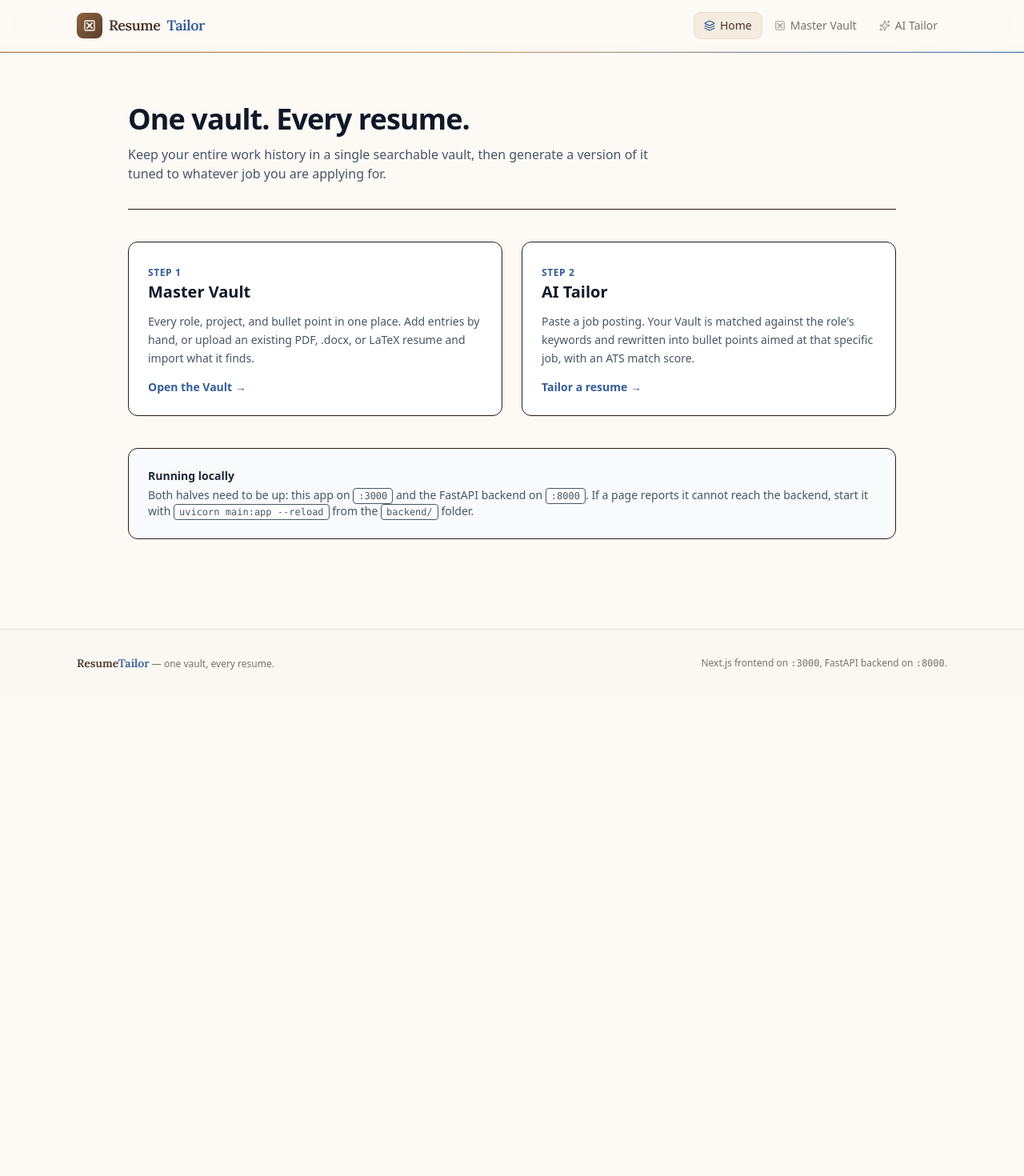
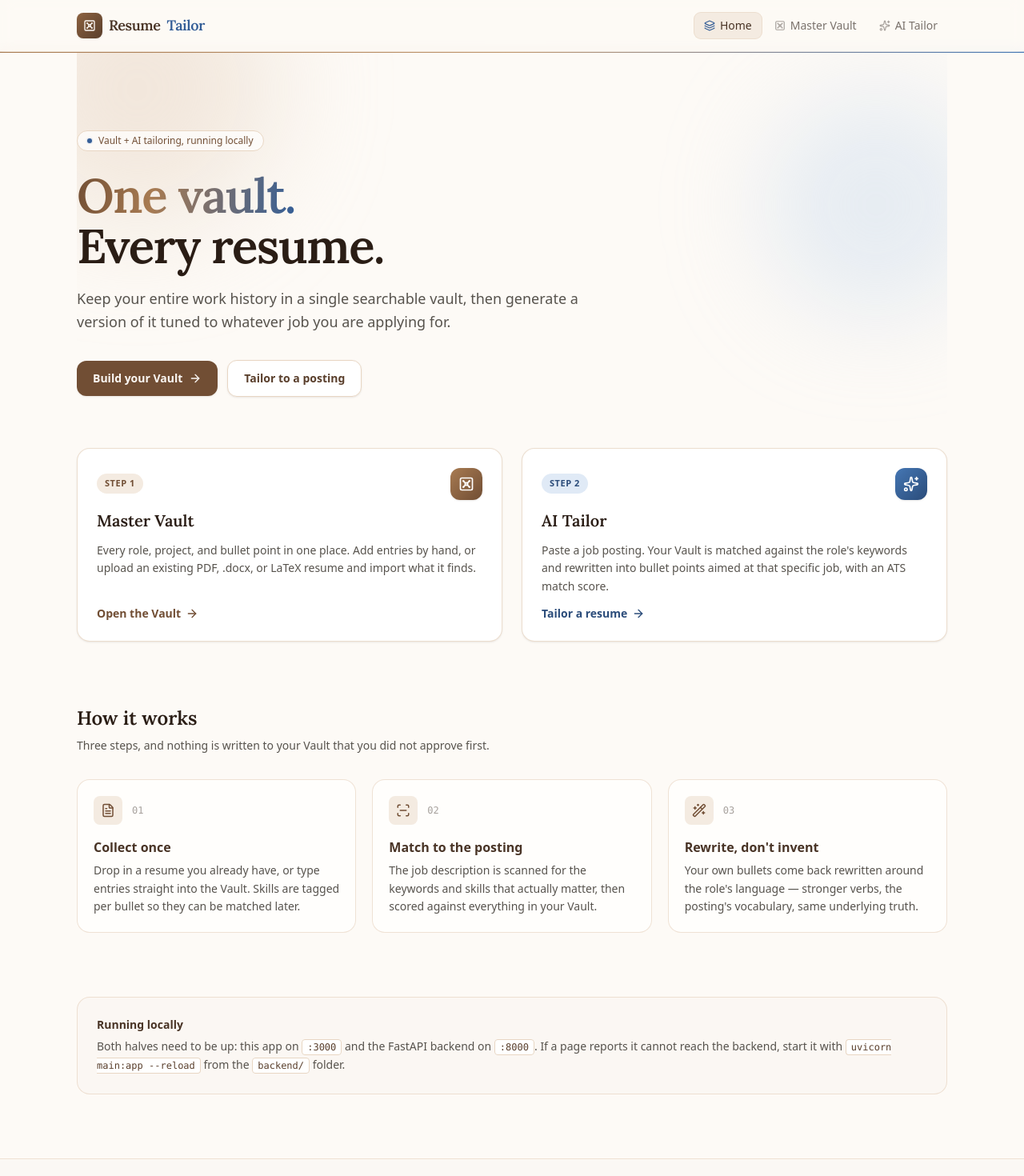
Before and after one commit to sharonkodali/ResumeTailor, a Next.js app in the folder frontend/: page / in a window 1280 px wide. Shown: the top 1470 px of the page at 80% size. Before the commit the page ends 871 px from the top, so only its background shows below. Built offline with nearby package versions, Linux system fonts and the light colour scheme.

Commit message:
feat: enhance homepage layout with StepCard and Reveal components for improved user experience

```diff
--- a/frontend/src/app/page.tsx
+++ b/frontend/src/app/page.tsx
@@ -1,4 +1,8 @@
+import { ArrowRight, FileText, ScanLine, Wand2 } from "lucide-react";
 import Link from "next/link";
+
+import Reveal from "./_components/Reveal";
+import StepCard from "./_components/StepCard";
 
 // Kept static: the counts a dashboard would show live in the backend, and
 // fetching localhost:8000 at build time would break `next build`.
@@ -10,6 +14,8 @@ const DESTINATIONS = [
     description:
       "Every role, project, and bullet point in one place. Add entries by hand, or upload an existing PDF, .docx, or LaTeX resume and import what it finds.",
     cta: "Open the Vault",
+    icon: "vault",
+    accent: "brown",
   },
   {
     href: "/tailor",
@@ -18,56 +24,153 @@ const DESTINATIONS = [
     description:
       "Paste a job posting. Your Vault is matched against the role's keywords and rewritten into bullet points aimed at that specific job, with an ATS match score.",
     cta: "Tailor a resume",
+    icon: "sparkles",
+    accent: "blue",
+  },
+] as const;
+
+const PIPELINE = [
+  {
+    icon: FileText,
+    title: "Collect once",
+    body: "Drop in a resume you already have, or type entries straight into the Vault. Skills are tagged per bullet so they can be matched later.",
+  },
+  {
+    icon: ScanLine,
+    title: "Match to the posting",
+    body: "The job description is scanned for the keywords and skills that actually matter, then scored against everything in your Vault.",
+  },
+  {
+    icon: Wand2,
+    title: "Rewrite, don't invent",
+    body: "Your own bullets come back rewritten around the role's language — stronger verbs, the posting's vocabulary, same underlying truth.",
   },
 ];
 
 export default function Home() {
   return (
-    <div className="max-w-5xl mx-auto p-8 space-y-10">
-      <div className="border-b pb-8 pt-8">
-        <h1 className="text-4xl font-bold tracking-tight text-gray-900">
-          One vault. Every resume.
+    <div className="mx-auto max-w-6xl px-6 sm:px-8">
+      {/* Hero */}
+      <section className="relative overflow-hidden pb-16 pt-16 sm:pt-24">
+        {/* Slow-drifting colour fields — the only thing moving at rest. */}
+        <div aria-hidden className="pointer-events-none absolute inset-0 -z-10">
+          <div className="absolute -left-24 -top-24 h-80 w-80 animate-drift rounded-full bg-brown-200/50 blur-3xl" />
+          <div className="absolute -right-16 top-10 h-72 w-72 animate-drift-slow rounded-full bg-blue-200/40 blur-3xl" />
+          <div className="grain-overlay absolute inset-0" />
+        </div>
+
+        <Reveal y={0}>
+          <span className="inline-flex items-center gap-2 rounded-full border border-brown-200 bg-white/70 px-3 py-1 text-xs font-medium text-brown-700 backdrop-blur">
+            <span className="relative flex h-1.5 w-1.5">
+              <span className="absolute inline-flex h-full w-full animate-pulse-ring rounded-full bg-blue-500" />
+              <span className="relative inline-flex h-1.5 w-1.5 rounded-full bg-blue-600" />
+            </span>
+            Vault + AI tailoring, running locally
+          </span>
+        </Reveal>
+
+        <Reveal delay={0.08}>
+          <h1 className="mt-6 max-w-3xl font-display text-5xl font-semibold leading-[1.05] tracking-tight sm:text-6xl">
+            <span className="text-gradient">One vault.</span>
+            <br />
+            Every resume.
           </h1>
-        <p className="mt-3 max-w-2xl text-gray-600">
-          Keep your entire work history in a single searchable vault, then generate a
-          version of it tuned to whatever job you are applying for.
+        </Reveal>
+
+        <Reveal delay={0.16}>
+          <p className="mt-5 max-w-2xl text-lg leading-relaxed text-stone-600">
+            Keep your entire work history in a single searchable vault, then
+            generate a version of it tuned to whatever job you are applying for.
+          </p>
+        </Reveal>
+
+        <Reveal delay={0.24}>
+          <div className="mt-8 flex flex-wrap items-center gap-3">
+            <Link
+              href="/vault"
+              className="group inline-flex items-center gap-2 rounded-xl bg-brown-700 px-5 py-3 text-sm font-semibold text-brown-50 shadow-card transition-all duration-200 hover:-translate-y-0.5 hover:bg-brown-800 hover:shadow-lift active:translate-y-0"
+            >
+              Build your Vault
+              <ArrowRight className="h-4 w-4 transition-transform duration-300 group-hover:translate-x-1" />
+            </Link>
+            <Link
+              href="/tailor"
+              className="inline-flex items-center gap-2 rounded-xl border border-brown-200 bg-white px-5 py-3 text-sm font-semibold text-brown-800 shadow-card transition-all duration-200 hover:-translate-y-0.5 hover:border-blue-300 hover:text-blue-700 hover:shadow-lift active:translate-y-0"
+            >
+              Tailor to a posting
+            </Link>
+          </div>
+        </Reveal>
+      </section>
+
+      {/* The two destinations */}
+      <section className="grid grid-cols-1 gap-6 md:grid-cols-2">
+        {DESTINATIONS.map((step, i) => (
+          <StepCard key={step.href} {...step} delay={i * 0.1} />
+        ))}
+      </section>
+
+      {/* How it works */}
+      <section className="mt-20">
+        <Reveal>
+          <h2 className="font-display text-2xl font-semibold text-brown-950">
+            How it works
+          </h2>
+          <p className="mt-2 max-w-2xl text-sm text-stone-600">
+            Three steps, and nothing is written to your Vault that you did not
+            approve first.
+          </p>
+        </Reveal>
+
+        <div className="mt-8 grid grid-cols-1 gap-5 sm:grid-cols-3">
+          {PIPELINE.map(({ icon: Icon, title, body }, i) => (
+            <Reveal key={title} delay={i * 0.1}>
+              <div className="group h-full rounded-2xl border border-brown-200/70 bg-white/70 p-5 transition-colors duration-300 hover:border-brown-300 hover:bg-white">
+                <div className="flex items-center gap-3">
+                  <span className="grid h-9 w-9 place-items-center rounded-lg bg-brown-100 text-brown-700 transition-colors duration-300 group-hover:bg-blue-100 group-hover:text-blue-700">
+                    <Icon className="h-4.5 w-4.5" />
+                  </span>
+                  <span className="font-mono text-xs text-stone-400">
+                    0{i + 1}
+                  </span>
+                </div>
+                <h3 className="mt-4 font-semibold text-brown-900">{title}</h3>
+                <p className="mt-1.5 text-sm leading-relaxed text-stone-600">
+                  {body}
                 </p>
               </div>
-
-      <div className="grid grid-cols-1 md:grid-cols-2 gap-6">
-        {DESTINATIONS.map(({ href, eyebrow, title, description, cta }) => (
-          <Link
-            key={href}
-            href={href}
-            className="group border rounded-xl p-6 bg-white shadow-2xs space-y-3 hover:border-blue-300 hover:shadow-md transition"
-          >
-            <span className="text-xs font-bold uppercase tracking-wider text-blue-600">
-              {eyebrow}
-            </span>
-            <h2 className="text-xl font-bold text-gray-900">{title}</h2>
-            <p className="text-sm text-gray-600 leading-relaxed">{description}</p>
-            <span className="inline-block text-sm font-semibold text-blue-600 group-hover:underline">
-              {cta} &rarr;
-            </span>
-          </Link>
+            </Reveal>
           ))}
         </div>
+      </section>
 
-      <div className="border rounded-xl bg-slate-50 p-6">
-        <h2 className="text-sm font-semibold text-gray-800">Running locally</h2>
-        <p className="text-sm text-gray-600 mt-1">
+      {/* Local setup */}
+      <Reveal className="mt-20">
+        <div className="rounded-2xl border border-brown-200/70 bg-brown-50 p-6">
+          <h2 className="text-sm font-semibold text-brown-900">
+            Running locally
+          </h2>
+          <p className="mt-1.5 text-sm leading-relaxed text-stone-600">
             Both halves need to be up: this app on{" "}
-          <code className="text-xs bg-white border rounded px-1.5 py-0.5">:3000</code> and
-          the FastAPI backend on{" "}
-          <code className="text-xs bg-white border rounded px-1.5 py-0.5">:8000</code>. If
-          a page reports it cannot reach the backend, start it with{" "}
-          <code className="text-xs bg-white border rounded px-1.5 py-0.5">
+            <code className="rounded border border-brown-200 bg-white px-1.5 py-0.5 font-mono text-xs text-brown-800">
+              :3000
+            </code>{" "}
+            and the FastAPI backend on{" "}
+            <code className="rounded border border-brown-200 bg-white px-1.5 py-0.5 font-mono text-xs text-brown-800">
+              :8000
+            </code>
+            . If a page reports it cannot reach the backend, start it with{" "}
+            <code className="rounded border border-brown-200 bg-white px-1.5 py-0.5 font-mono text-xs text-brown-800">
               uvicorn main:app --reload
             </code>{" "}
-          from the <code className="text-xs bg-white border rounded px-1.5 py-0.5">backend/</code>{" "}
+            from the{" "}
+            <code className="rounded border border-brown-200 bg-white px-1.5 py-0.5 font-mono text-xs text-brown-800">
+              backend/
+            </code>{" "}
             folder.
           </p>
         </div>
+      </Reveal>
     </div>
   );
 }
```
Lines whose indentation alone changed are shown as unchanged.
